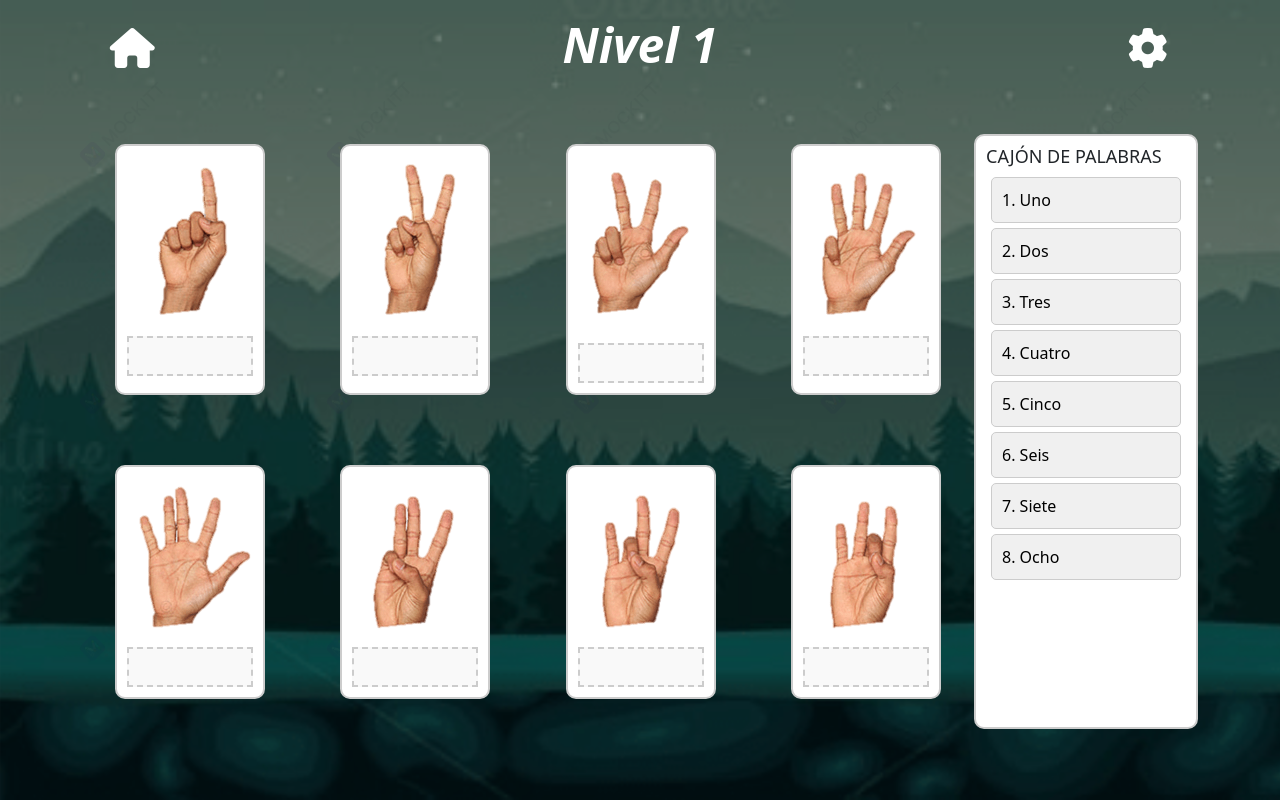
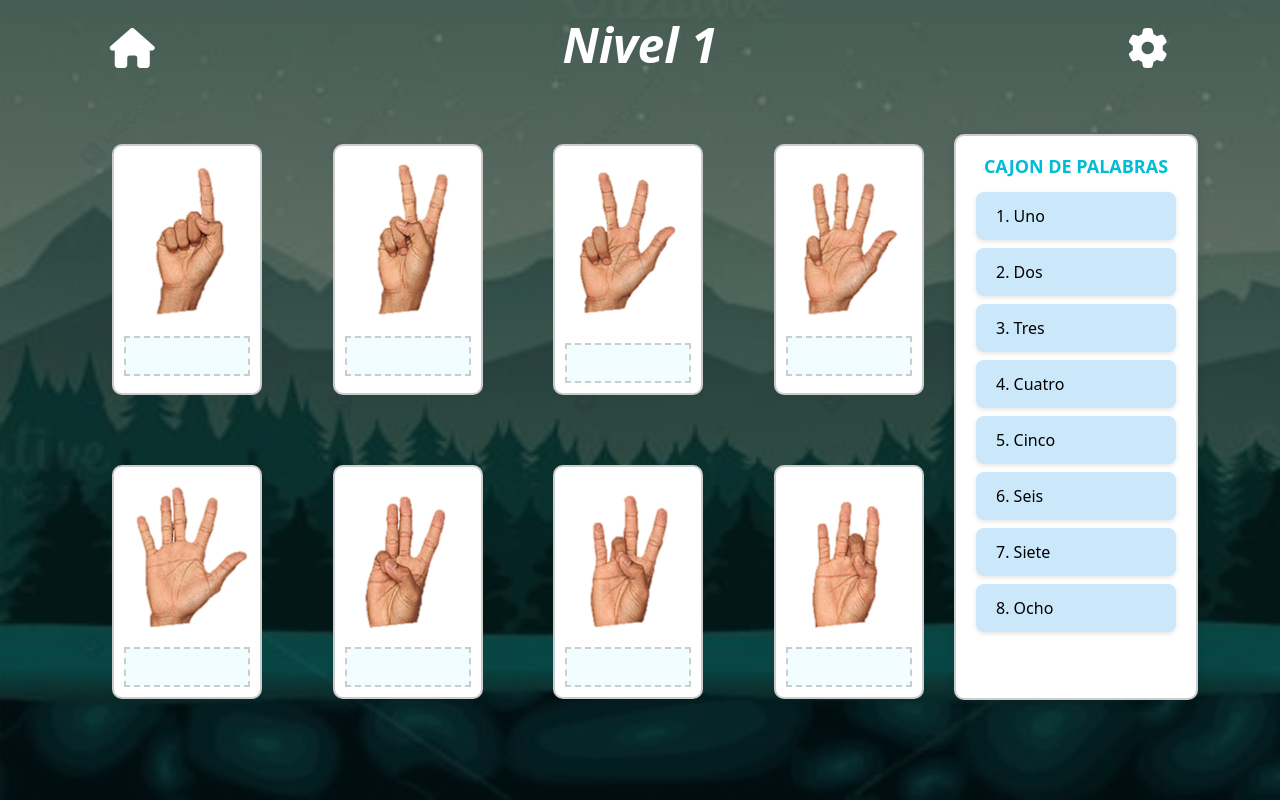
Before and after one commit to alexanderjos/LenguajeSenas, a PHP site: page /Vista/nivel1.html in a window 1280 px wide. Run offline with PHP 8.4, Linux system fonts and the light colour scheme; some libraries are stand-ins or nearby versions.

Commit message:
ahora si nivel 1

```diff
--- a/Vista/nivel1.html
+++ b/Vista/nivel1.html
@@ -15,85 +15,69 @@
     <script defer src="/js/basedePreguntas.js"></script>
     <script defer src="/js/index.js"></script>
     <script defer src="/js/script.js"></script>
-    <title>Juego de Preguntas</title>
+    <title>Juego de Preguntas - Nivel 1</title>
 </head>
 
 <body class="nivel1">
     <div class="container">
-
-        <header>
-            <div class="container-fluid p-0">
-                <!-- Encabezado -->
-                <div class="row p-3 mb-3 align-items-center encabezadoN2">
+        <header class="mb-3">
+            <div class="row p-3 align-items-center encabezadoN2">
                 <div class="col-1 text-center">
                     <a href="#" id="exitButton" class="text-white">
-                            <i class="fa-sharp fa-solid fa-house casa"></i>
+                        <i class="fa-solid fa-house casa"></i>
                     </a>
                 </div>
                 <div class="col-10 text-center">
-                        <h1> Nivel 1</h1>
+                    <h1>Nivel 1</h1>
                 </div>
-
                 <div class="col-1 text-center">
                     <a href="#" class="text-white">
-                            <i class="fa-duotone fa-solid fa-gear config"></i>
+                        <i class="fa-solid fa-gear config"></i>
                     </a>
                 </div>
             </div>
-
-            </div>
-
         </header>
 
-
-        <div class="content">
-        <!-- TARJETAS CON IMAGENES Y ZONA DE DROPEO  -->
-
-            <div class="images">
+        <main class="content">
+            <!-- Tarjetas con imágenes y zona de drop -->
+            <section class="images">
                 <div class="image-box">
                     <img src="../Imagenes/numeros_manos/mano_1.png" alt="Uno">
                     <div class="drop-zone"></div>
                 </div>
-
                 <div class="image-box">
                     <img src="../Imagenes/numeros_manos/mano_2.png" alt="Dos">
                     <div class="drop-zone"></div>
                 </div>
-
                 <div class="image-box">
                     <img src="../Imagenes/numeros_manos/mano_3.png" alt="Tres">
                     <div class="drop-zone"></div>
                 </div>
-
                 <div class="image-box">
                     <img src="../Imagenes/numeros_manos/mano_4.png" alt="Cuatro">
                     <div class="drop-zone"></div>
                 </div>
-
                 <div class="image-box">
                     <img src="../Imagenes/numeros_manos/mano_5.png" alt="Cinco">
                     <div class="drop-zone"></div>
                 </div>
-
                 <div class="image-box">
                     <img src="../Imagenes/numeros_manos/mano_6.png" alt="Seis">
                     <div class="drop-zone"></div>
                 </div>
-
                 <div class="image-box">
                     <img src="../Imagenes/numeros_manos/mano_7.png" alt="Siete">
                     <div class="drop-zone"></div>
                 </div>
-
                 <div class="image-box">
                     <img src="../Imagenes/numeros_manos/mano_8.png" alt="Ocho">
                     <div class="drop-zone"></div>
                 </div>
-            </div>
+            </section>
 
-            <!-- CAJON DE PALABRAS -->
-            <div class="word-box">
-                <h3>CAJÓN DE PALABRAS</h3>
+            <!-- Cajón de palabras -->
+            <section class="word-box">
+                <h3>CAJON DE PALABRAS</h3>
                 <ul id="draggable-list">
                     <li draggable="true">1. Uno</li>
                     <li draggable="true">2. Dos</li>
@@ -104,12 +88,10 @@
                     <li draggable="true">7. Siete</li>
                     <li draggable="true">8. Ocho</li>
                 </ul>
+            </section>
+        </main>
     </div>
-        </div>
-    </div>
-
     <script src="../js/nivel_1.js"></script>
-
 </body>
 
 </html>
--- a/css/nivel_1.css
+++ b/css/nivel_1.css
@@ -1,15 +1,31 @@
+/* Definición de variables para facilitar la personalización */
+:root {
+    --primary-color: #fff;
+    --secondary-color: #ccc;
+    --highlight-color: #00bcd4;
+    --background-color: #f1fdff;
 
-.nivel1 {
+    --font-size-large: 3em;
+    --font-size-medium: 2.5em;
+    --font-size-small: 18px;
+    --dark-background-color: #333;
+    --dark-text-color: #fff;
+}
+
+/* General Styles */
+body, .nivel1 {
     padding: 0;
     margin: 0;
     min-height: 100vh;
     background-image: url(../Imagenes/fondos/fondo_nivel_1.png);
     background-repeat: no-repeat;
-    overflow-x: hidden;
     background-size: cover;
-
+    overflow-x: hidden; /* Previene el scroll horizontal */
+    position: relative;
+    background-color: var(--primary-color);
 }
 
+/* Overlay effect */
 body::before {
     content: "";
     position: absolute;
@@ -17,162 +33,175 @@ body::before {
     left: 0;
     width: 100%;
     height: 100%;
-    background-color: rgba(0, 0, 0, 0.5); /* Ajusta la opacidad según sea necesario */
-    z-index: 1; /* Coloca la superposición detrás del contenido */
+    background-color: rgba(0, 0, 0, 0.5); /* Oscurece el fondo */
+    z-index: 1;
+}
+
+/* General element style */
+* {
+    position: relative; /* Asegura que los elementos estén sobre el overlay */
+    z-index: 2;
+}
+
+/* Content container */
+.content {
+    display: flex; /* Organiza el contenido en fila */
+}
+
+/* Header styles */
+.encabezadoN2 {
+    color: var(--primary-color);
+    font-style: italic;
+}
+.encabezadoN2 h1 {
+    font-size: var(--font-size-large);
+    font-weight: bolder;
+}
+
+/* Icon styles */
+.config, .casa {
+    font-size: var(--font-size-medium);
+    color: var(--primary-color);
+}
+
+.config:focus, .casa:focus {
+    outline: 2px solid var(--highlight-color);
+}
+
+/* Image container */
+.images {
+    display: flex;
+    flex-wrap: wrap; /* Permite que las imágenes se acomoden en varias filas */
+    justify-content: space-around; /* Espacia uniformemente las imágenes */
+    margin: 20px;
+    gap: 50px;
+}
+
+/* Individual image box */
+.image-box {
+    border: 2px solid var(--secondary-color);
+    padding: 10px;
+    text-align: center;
+    background-color: var(--primary-color);
+    border-radius: 10px;
+    width: 150px;
+    margin: 10px;
+    transition: transform 0.3s ease, box-shadow 0.3s ease;
+}
+
+.image-box:hover {
+    transform: translateY(-5px);
+    box-shadow: 0 4px 8px rgba(0, 0, 0, 0.1);
 }
 
 
-* {
-    position: relative; /* Asegura que el contenido esté por encima de la superposición */
-    z-index: 2;
+/* CAJON DE PALABRAS container */
+.word-box {
+    border: 2px solid var(--secondary-color);
+    padding: 20px;
+    background-color: var(--primary-color);
+    border-radius: 10px;
+    margin-top: 20px;
+    margin-bottom: 29px;
 
-}
-
-.content {
-    display: flex;
-}
-
-.col-10 {
-    color:#fff;
-}
-
-.image-box {
-    border: 2px solid #ccc;
-    padding: 10px;
-    text-align: center;
-    background-color: #fff;
-    border-radius: 10px;
+    box-shadow: 0 4px 8px rgba(0, 0, 0, 0.1); /* Añade una sombra sutil */
+    transition: transform 0.3s ease, box-shadow 0.3s ease;
+    float: none;
 }
 
 
-.encabezadoN2{
-    color:white;
-    font-style: italic;
-}
-.encabezadoN2 h1{
-    font-size: 3em;
-    font-weight: bolder;
+.word-box:hover {
+    transform: translateY(-5px); /* Eleva la caja al pasar el cursor */
+    box-shadow: 0 8px 16px rgba(0, 0, 0, 0.2);
 }
 
-.config, .casa{
-    font-size: 2.5em;
+/* Word box header */
+.word-box h3 {
+    margin: 0 0 15px 0;
+    font-size: var(--font-size-small);
+    text-align: center; /* Centra el título */
+    color: var(--highlight-color); /* Color destacado */
+    font-weight: bold;
 }
 
-.images {
-    grid-template-columns: repeat(4, 1fr);
-    gap: 50px;
-    display: flex;
-    flex-wrap: wrap;
-    justify-content: space-around;
-    margin: 20px;
-}
-
-.image-box {
-    position: relative;
-    width: 150px;
-    margin: 10px;
-}
-
-
-.word-box {
-    border: 2px solid #ccc;
-    padding: 10px;
-    background-color: #fff;
-    border-radius: 10px;
-}
-
-.word-box h3 {
-    margin: 0 0 10px 0;
-    font-size: 18px;
-}
-
-.word-box ul {
-    list-style-type: none;
-    padding: 0;
-}
-
-.word-box ul li {
-    margin-bottom: 5px;
-}
-
-
-
+/* Draggable list styles */
 #draggable-list {
-    list-style-type: none;
+    list-style: none;
     padding: 0;
     width: 200px;
-}
-
-#draggable-list li {
-    padding: 10px;
-    margin: 5px 0;
-    background-color: #F9F5D9;
-    color: rgb(0, 0, 0);
-    border-radius: 5px;
-
-    cursor: grab;
-    transition: background-color 0.2s, transform 0.2s;
-}
-
-#draggable-list li.dragging {
-    opacity: 0.5;
-    transform: scale(1.05);
-}
-
-#draggable-list li.over {
-    background-color: #0056b3;
 }
 
 
 
 
-.container {
+
+
+#draggable-list li {
+    padding: 12px 20px;
+    margin: 8px 0;
+    background-color: #cbe8fb;
+    color: rgb(0, 0, 0);
+    border-radius: 8px; /* Bordes más redondeados */
+    cursor: grab;
+    transition: background-color 0.2s, transform 0.2s, box-shadow 0.2s;
+    box-shadow: 0 2px 4px rgba(0, 0, 0, 0.1); /* Añade una sombra sutil */
+}
+
+#draggable-list li.dragging {
+    opacity: 0.5;
+    transform: scale(1.05); /* Agranda el elemento arrastrado */
+}
+
+#draggable-list li.over {
+    background-color: #ff2200; /* Resalta cuando está sobre otra lista */
+}
+
+/* Drop zone for images */
+.drop-zone {
+    width: 100%;
+    height: 40px;
+    border: 2px dashed var(--secondary-color);
+    margin-top: 10px;
+    display: flex;
+    align-items: center;
+    justify-content: center;
+    background-color: var(--background-color);
+    transition: background-color 0.3s ease;
+
+}
+
+.drop-zone.hovered {
+    background-color: #a9e4ec; /* Cambio de color al estar sobre la zona */
+    border-color: var(--highlight-color); /* Cambio de color del borde */
 }
 
 
 
-.drop-zone {
-    width: 100%;
-    height: 40px;
-    border: 2px dashed #ccc;
-    margin-top: 10px;
-    display: flex;
-    align-items: center;
-    justify-content: center;
-    background-color: #f9f9f9;
-    transition: background-color 0.3s ease;
-}
 
-.drop-zone.hovered {
-    background-color: #e0f7fa;
-    border-color: #00bcd4;
-}
-
-.word-box {
-    margin-top: 20px;
+/* Invisible elements */
+.invisible {
+    display: none; /* Oculta elementos invisibles */
 }
 
 
-/*LISTA
-*/
-#draggable-list {
-    list-style: none;
-    padding: 0;
+
+/* Responsive Design */
+@media (max-width: 768px) {
+    .images {
+        flex-direction: column;
+        align-items: center;
     }
 
-#draggable-list li {
-    padding: 10px;
-    margin: 5px;
-    background-color: #f0f0f0;
-    border: 1px solid #ccc;
-    cursor: pointer;
-    transition: background-color 0.3s ease;
+    .image-box {
+        width: 80%;
+        margin-bottom: 20px;
     }
 
-#draggable-list li:hover {
-    background-color: #e0e0e0;
+    .encabezadoN2 h1 {
+        font-size: 2em;
     }
 
-.invisible {
-    display: none;
+    .config, .casa {
+        font-size: 2em;
     }
+}
--- a/js/nivel_1.js
+++ b/js/nivel_1.js
@@ -48,10 +48,10 @@ function dropItem(e) {
     if (e.target.textContent.trim() === '') {
         e.target.textContent = draggedItem;
 
-        // Buscar y eliminar el elemento de la lista arrastrado
+        // Ocultar el elemento de la lista arrastrado
         const listItem = Array.from(listItems).find(item => item.textContent.trim() === draggedItem);
         if (listItem) {
-            listItem.remove();
+            listItem.style.display = 'none';
         }
     } else {
         alert('Esta zona ya tiene un elemento. Elimine el contenido primero si desea reemplazarlo.');
@@ -66,13 +66,10 @@ dropZones.forEach(zone => {
             e.target.textContent = '';
 
             // Restaurar el elemento a la lista
-            const listItem = document.createElement('li');
-            listItem.textContent = itemText;
-            listItem.draggable = true;
-            listItem.addEventListener('dragstart', dragStart);
-            listItem.addEventListener('dragend', dragEnd);
-
-            document.getElementById('draggable-list').appendChild(listItem);
+            const listItem = Array.from(listItems).find(item => item.textContent.trim() === itemText);
+            if (listItem) {
+                listItem.style.display = ''; // Mostrar el elemento de nuevo
+            }
         }
     });
 });
```
Lines whose indentation alone changed are shown as unchanged.
